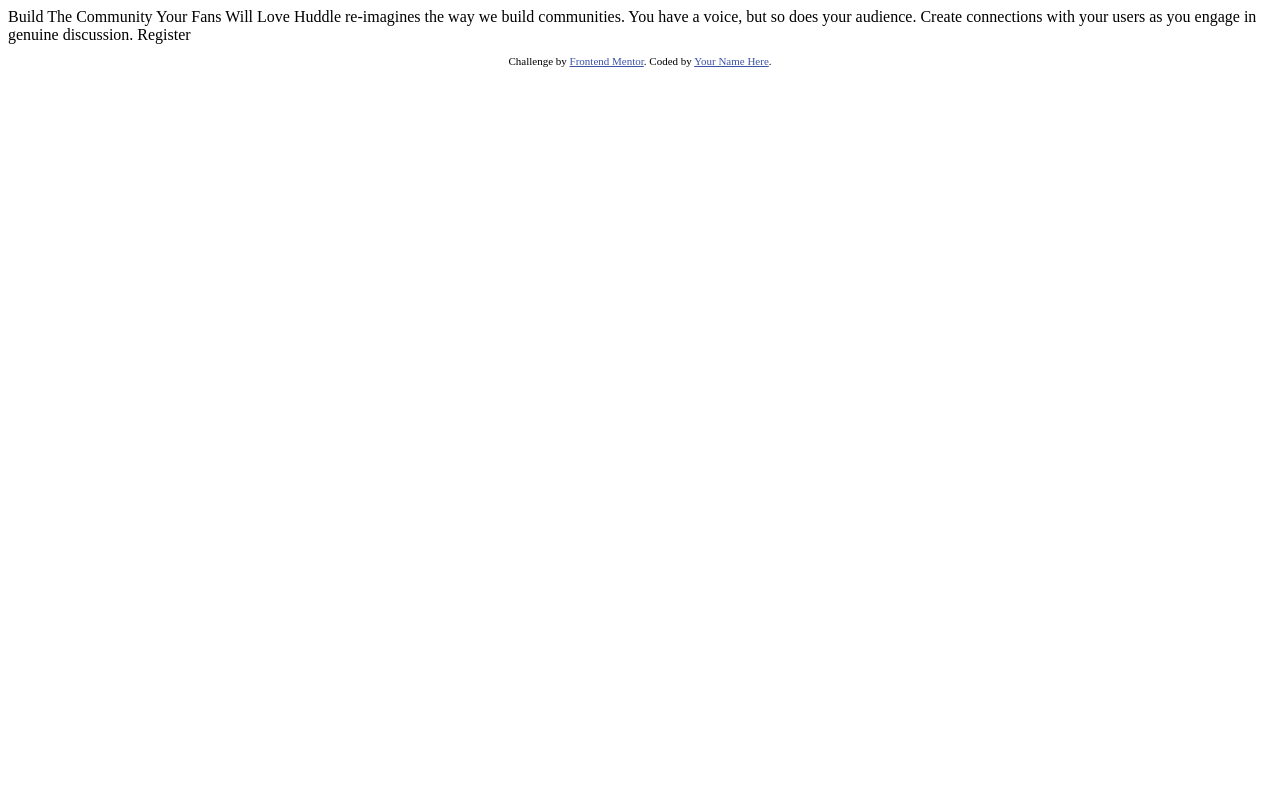
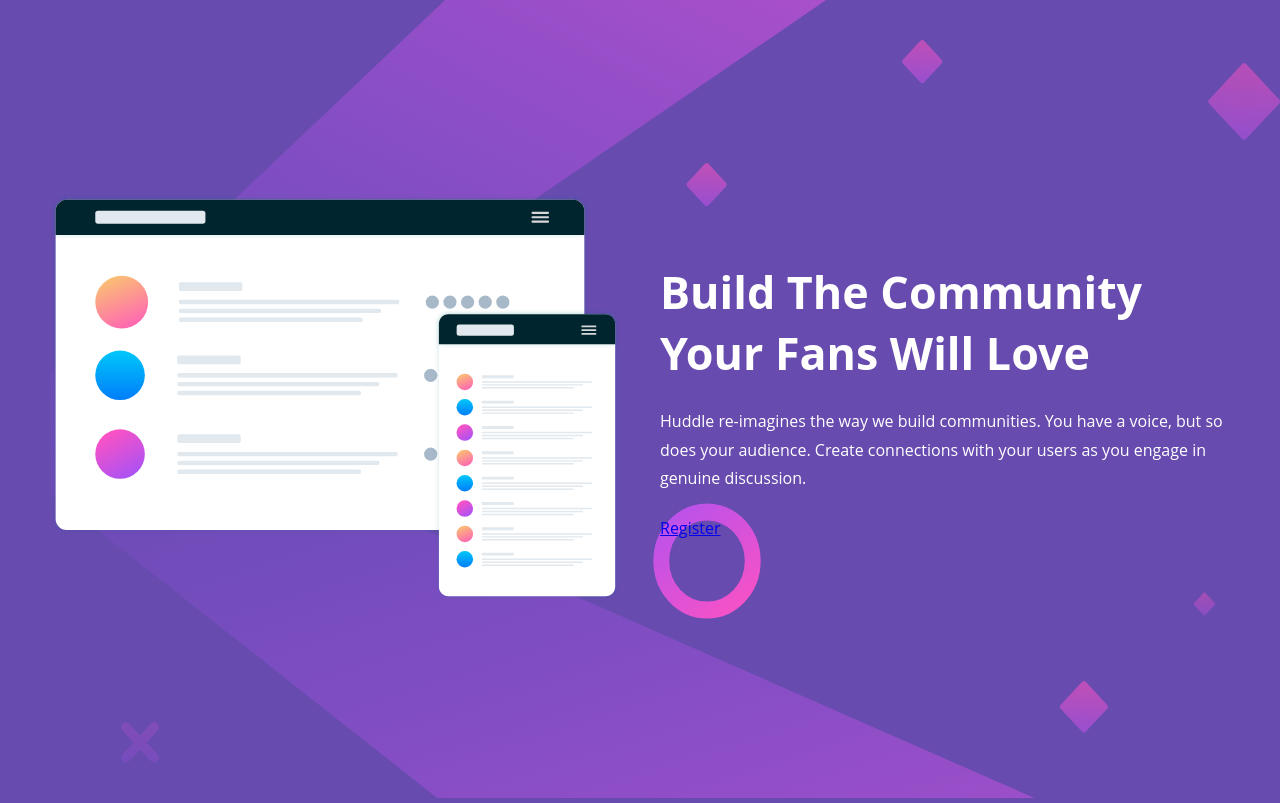
Before and after one commit to melinallacuag/huddle, a plain HTML site: page index.html in a window 1280 px wide. Drawn offline with Linux system fonts and the light colour scheme.

Commit message:
La estrictura del card huddle.

```diff
--- a/index.html
+++ b/index.html
@@ -1,5 +1,5 @@
 <!DOCTYPE html>
-<html lang="en">
+<html lang="es">
 <head>
   <meta charset="UTF-8">
   <meta name="viewport" content="width=device-width, initial-scale=1.0"> <!-- displays site properly based on user's device -->
@@ -10,24 +10,81 @@
 
   <!-- Feel free to remove these styles or customise in your own stylesheet 👍 -->
   <style>
-    .attribution { font-size: 11px; text-align: center; }
-    .attribution a { color: hsl(228, 45%, 44%); }
+    body{
+      margin: 0;
+      padding: 0;
+      background: hsl(257, 40%, 49%);
+      color: hsl(0, 0%, 100%);
+      font-family: 'Open Sans' , sans-serif;
+      /* background-image: url(images/bg-desktop.svg); */
+      height: 100vh;
+    }
+    .container-huddle{
+      max-width: 1200px;
+    margin: 0 50px;
+    display: grid;
+    grid-template-columns: repeat(auto-fit, minmax(200px, 1fr));
+    align-items: center;
+    row-gap: 1.25rem;
+    align-content: center;
+    justify-content: center;
+    height: 100vh;
+    column-gap: 2.5rem;
+    height: 100vh;
+    }
+    .title-huddle{
+      margin: 0;
+      font-size: 2.8rem;
+    }
+    .description-huddle{
+      margin: 0;
+      font-size: 1rem;
+      line-height: 1.8rem;
+    }
+    .container-img img{
+      width: 100%;
+    }
+    .container-info{
+      display: flex;
+      flex-direction: column;
+      row-gap: 1.5rem;
+    }
+    .img {
+      position: absolute;
+
+    z-index:-1;
+    margin: 0;
+    }
+    .img img{
+      width: 100%;
+      height: 100vh;
+      margin: 0;
+    }
   </style>
 </head>
 <body>
-
-  Build The Community Your Fans Will Love
-
-  Huddle re-imagines the way we build communities. You have a voice, but so does your audience.
-  Create connections with your users as you engage in genuine discussion.
-
-  Register
-
-  <footer>
-    <p class="attribution">
-      Challenge by <a href="https://www.frontendmentor.io?ref=challenge" target="_blank">Frontend Mentor</a>.
-      Coded by <a href="#">Your Name Here</a>.
-    </p>
+  <main>
+    <div class="container-huddle">
+      <div class="img">
+        <img src="images/bg-desktop.svg" alt="">
+      </div>
+      <div class="container-img">
+        <img src="images/illustration-mockups.svg"  alt="">
+      </div>
+      <div class="container-info">
+        <h2 class="title-huddle">
+          Build The Community Your Fans Will Love
+        </h2>
+        <p class="description-huddle">
+          Huddle re-imagines the way we build communities. You have a voice, but so does your audience.
+          Create connections with your users as you engage in genuine discussion.
+        </p>
+        <a href="#">
+          Register
+        </a>
+      </div>
+    </div>
+  </main>
   </footer>
 </body>
 </html>
```
